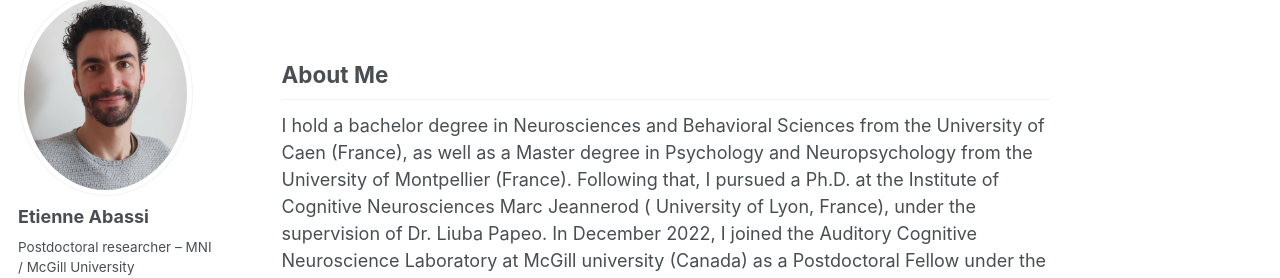
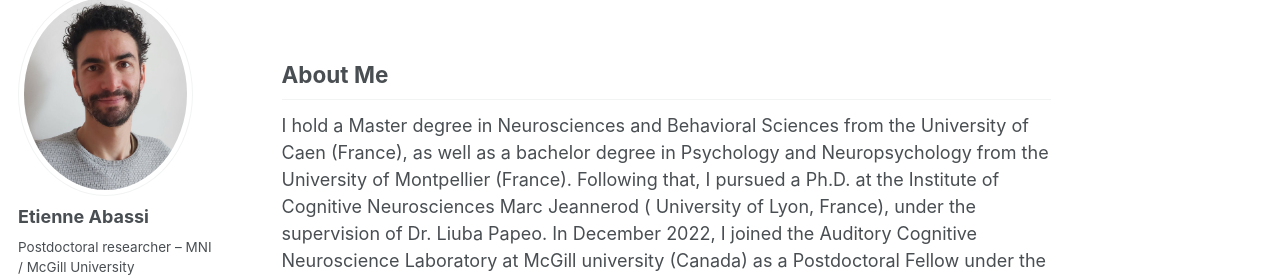
Before and after one commit to etienneabassi/etienneabassi.github.io, a Jekyll site: the page built from _pages/about.md, in a window 1280 px wide and 1288 px high. Shown: the part 125-403 px from the top of the window. Built offline with Jekyll 4.4.1, drawn with Linux system fonts in a browser that asks for light colours; some web fonts are replaced; some of the changed text lies outside the part shown.

```diff
--- a/_pages/about.md
+++ b/_pages/about.md
@@ -8,7 +8,7 @@ redirect_from:
 ---
 ## About Me
 
-I hold a bachelor degree in Neurosciences and Behavioral Sciences from the University of Caen (France), as well as a Master degree in Psychology and Neuropsychology from the University of Montpellier (France). Following that, I pursued a Ph.D. at the Institute of Cognitive Neurosciences Marc Jeannerod ( University of Lyon, France), under the supervision of Dr. Liuba Papeo. In December 2022, I joined the Auditory Cognitive Neuroscience Laboratory at McGill university (Canada) as a Postdoctoral Fellow under the supervsion of Prof. Robert Zatorre, where my research focuses on the vibrotactile perception of music in the brain. My research methods encompass behavioral and fMRI approaches, complemented by the application of machine learning tools. Outside of the lab, I am also an accordion player and an electronic music producer.
+I hold a Master degree in Neurosciences and Behavioral Sciences from the University of Caen (France), as well as a bachelor degree in Psychology and Neuropsychology from the University of Montpellier (France). Following that, I pursued a Ph.D. at the Institute of Cognitive Neurosciences Marc Jeannerod ( University of Lyon, France), under the supervision of Dr. Liuba Papeo. In December 2022, I joined the Auditory Cognitive Neuroscience Laboratory at McGill university (Canada) as a Postdoctoral Fellow under the supervsion of Prof. Robert Zatorre, where my research focuses on the vibrotactile perception of music in the brain. My research methods encompass behavioral and fMRI approaches, complemented by the application of machine learning tools. Outside of the lab, I am also an accordion player and an electronic music producer.
 
 ## Current Research
 
```
